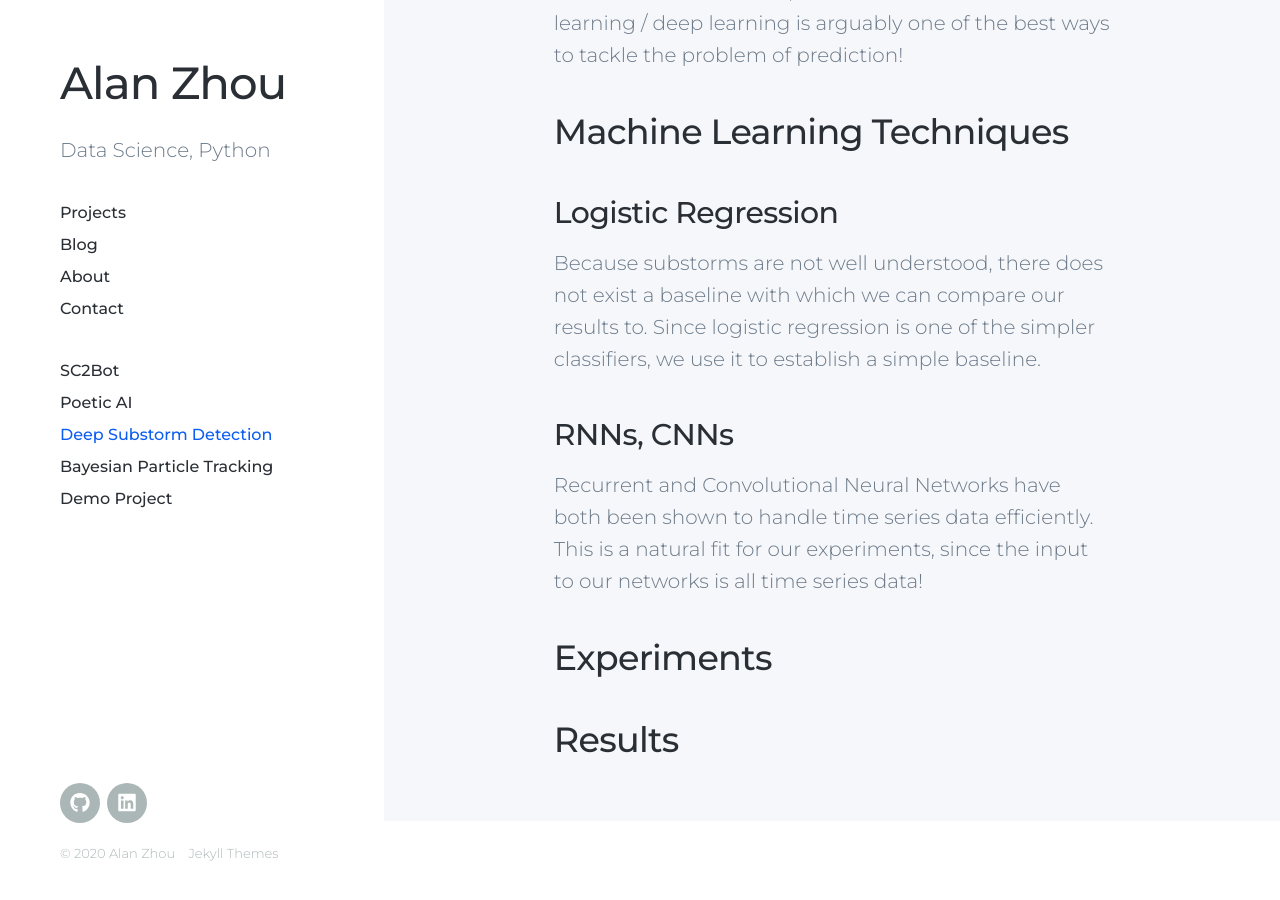
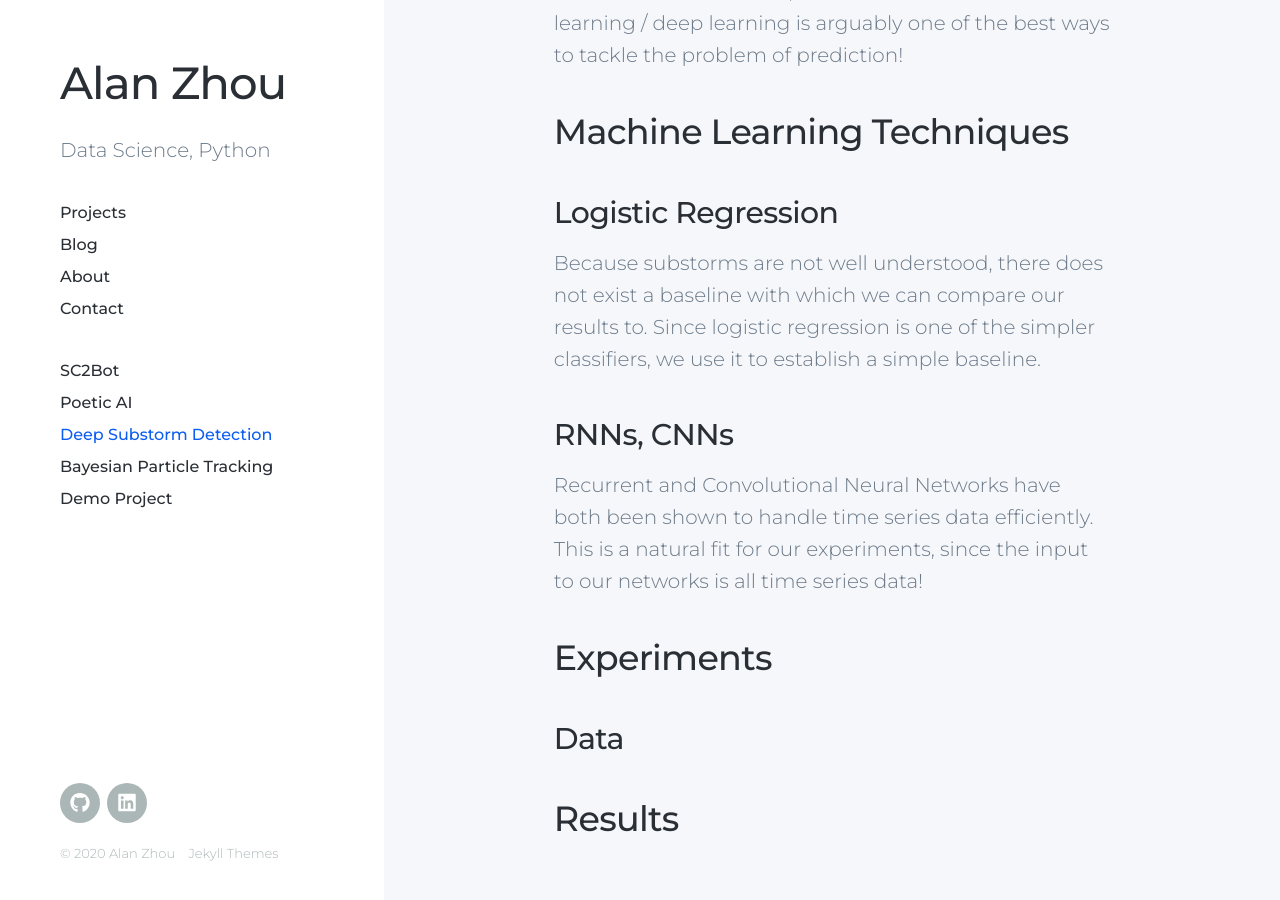
Before and after one commit to alanxzhou/alanxzhou.github.io, a Jekyll site: the page built from _projects/2020-03-10-substorm.md, in a window 1280 px wide and 900 px high, scrolled down 1939 px. Built offline with Jekyll 4.4.1, drawn with Linux system fonts in a browser that asks for light colours; nearby versions of some CDN libraries.

Commit message:
Update 2020-03-10-substorm.md

```diff
--- a/_projects/2020-03-10-substorm.md
+++ b/_projects/2020-03-10-substorm.md
@@ -28,6 +28,6 @@ Because substorms are not well understood, there does not exist a baseline with
 Recurrent and Convolutional Neural Networks have both been shown to handle time series data efficiently. This is a natural fit for our experiments, since the input to our networks is all time series data!
 
 ## Experiments
-
+### Data
 
 ## Results
```
